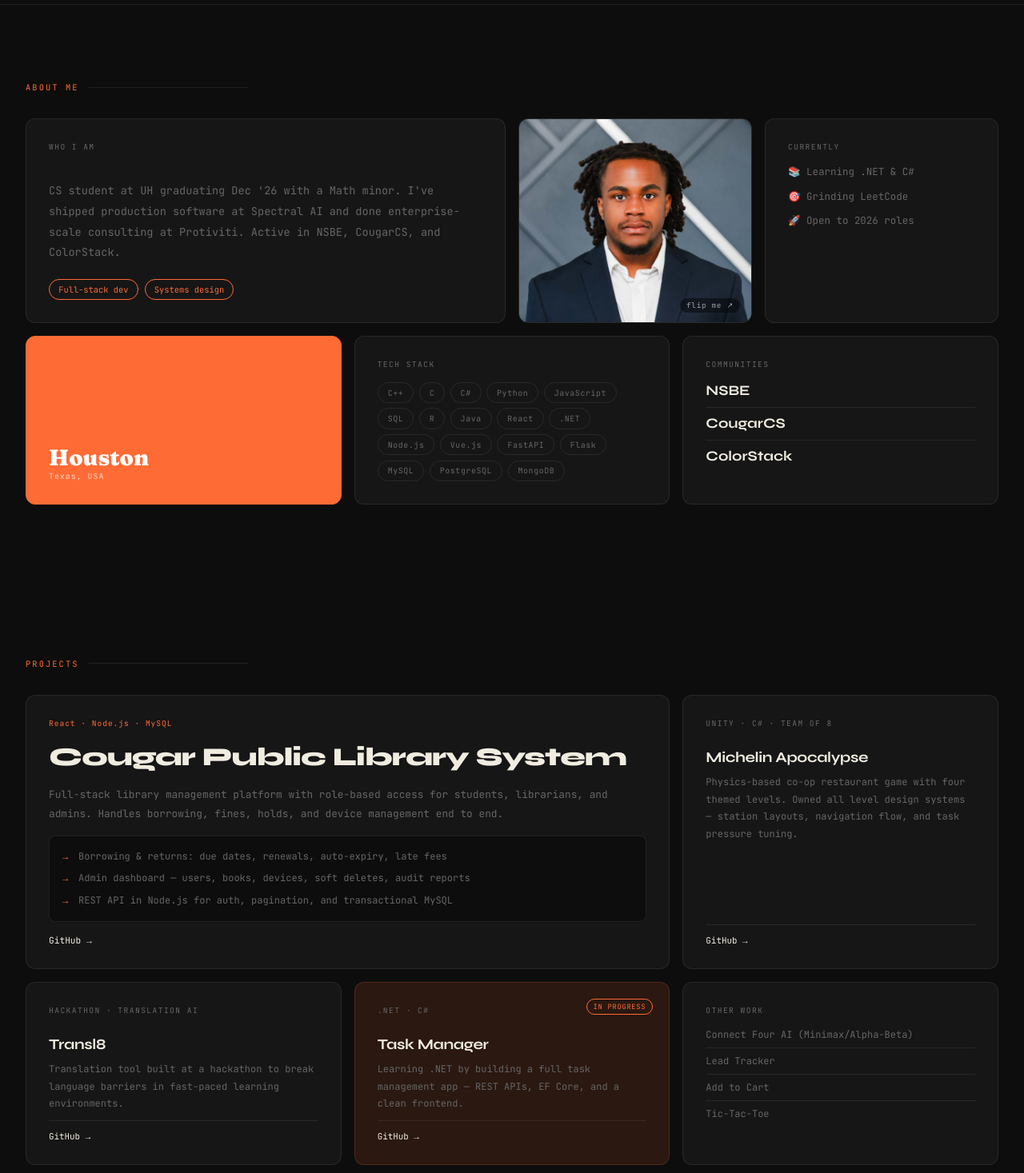
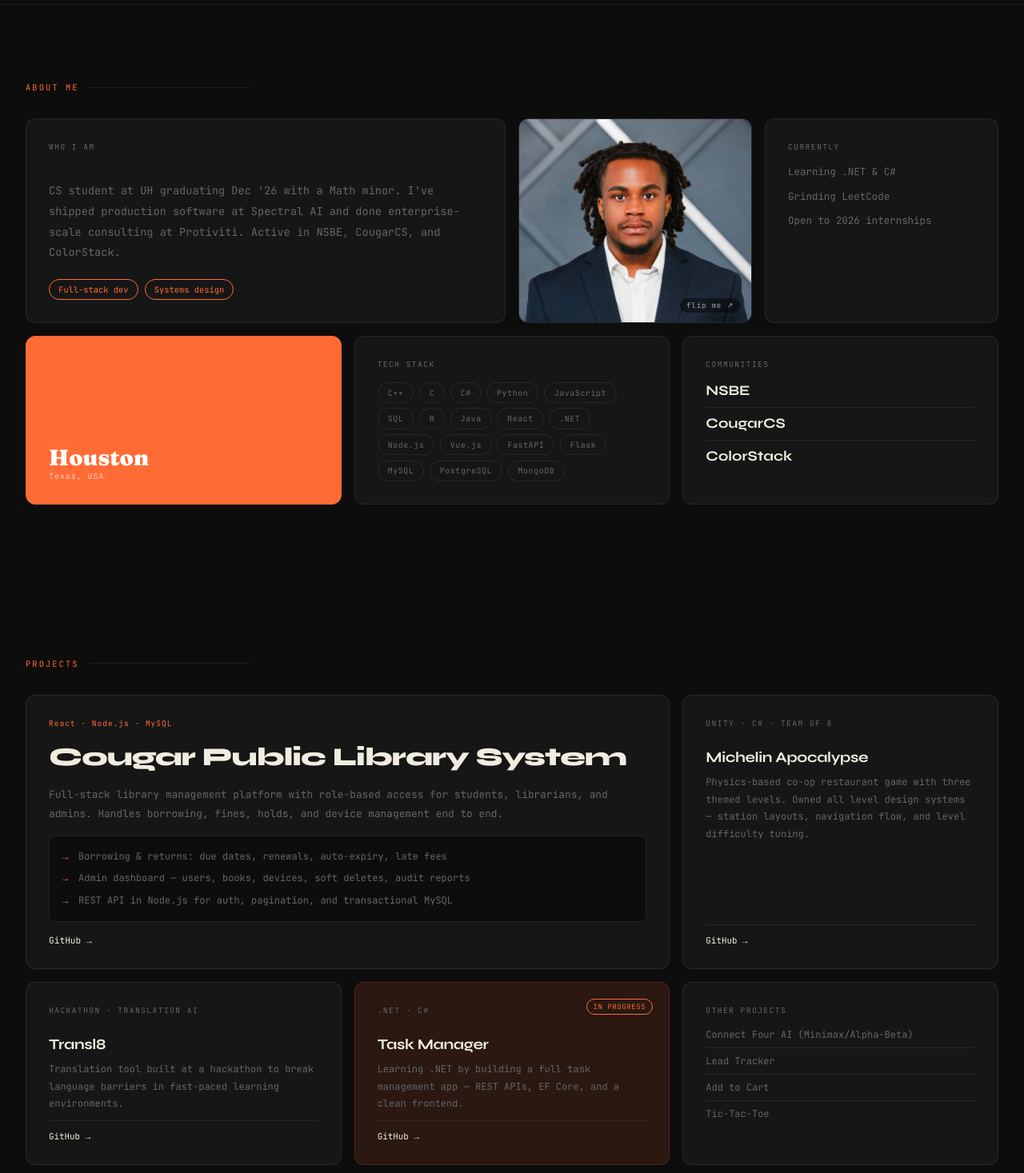
Before and after one commit to atonyit/portfolio, a React (Vite) app: page / in a window 1280 px wide. Shown: the part 794-2261 px from the top of the page at 80% size. Built offline with nearby package versions, Linux system fonts and the light colour scheme.

Commit message:
final commit

```diff
--- a/src/App.jsx
+++ b/src/App.jsx
@@ -135,7 +135,7 @@ function App() {
                   <li>Basketball — I try to hoop as often as I can!</li>
                   <li>
                     I've been weightlifting since middle school and recently got
-                    into distance running
+                    into distance running.
                   </li>
                   <li>I LOVE reading fiction books!</li>
                   {/* <li>✈️ Traveling when I can</li> */}
@@ -148,9 +148,9 @@ function App() {
           <div className="bento-card bento-currently">
             <span className="card-label">Currently</span>
             <ul className="currently-list">
-              <li>📚 Learning .NET & C#</li>
-              <li>🎯 Grinding LeetCode</li>
-              <li>🚀 Open to 2026 roles</li>
+              <li>Learning .NET & C#</li>
+              <li>Grinding LeetCode</li>
+              <li>Open to 2026 internships</li>
             </ul>
           </div>
 
@@ -227,9 +227,9 @@ function App() {
             <span className="card-label">Unity · C# · Team of 8</span>
             <h3 className="project-name">Michelin Apocalypse</h3>
             <p className="project-blurb">
-              Physics-based co-op restaurant game with four themed levels. Owned
+              Physics-based co-op restaurant game with three themed levels. Owned
               all level design systems — station layouts, navigation flow, and
-              task pressure tuning.
+              level difficulty tuning.
             </p>
             <a
               href="https://github.com/Klawedd/Cooking-Game"
@@ -278,7 +278,7 @@ function App() {
 
           {/* mini older projects card */}
           <div className="bento-card bento-older">
-            <span className="card-label">Other work</span>
+            <span className="card-label">Other projects</span>
             <div className="older-links">
               <a
                 href="https://github.com/ninatra/COSC-4368"
```
Also changed, not shown: package.json (+7 -6 lines), 1 other file (tests, documents, lock files or other folders).
